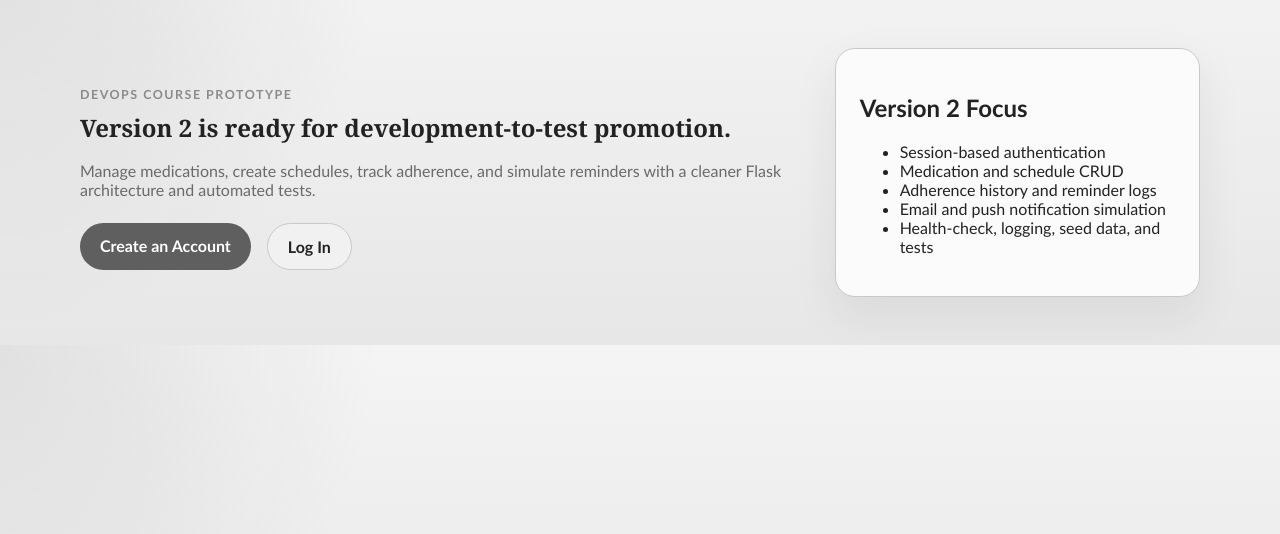
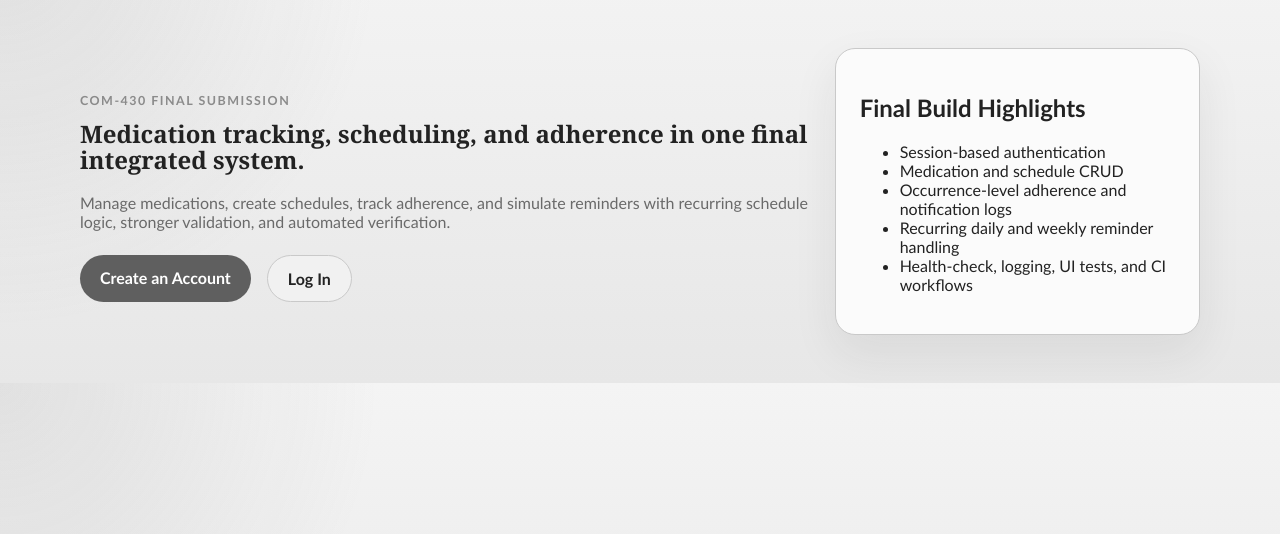
Before and after one commit to lec-stleo/COM-430-Medication-Reminder-App, a Flask app: page / in a window 1280 px wide. Shown: the part 52-586 px from the top of the page. Run offline with Flask 3, Linux system fonts and the light colour scheme.

Commit message:
Refresh final submission UI copy

```diff
--- a/backend/app/templates/index.html
+++ b/backend/app/templates/index.html
@@ -1,16 +1,16 @@
 {% extends "base.html" %}
 
-{% block title %}Medication Reminder System V2{% endblock %}
+{% block title %}Medication Reminder System | Final Submission{% endblock %}
 {% block page_id %}landing{% endblock %}
 
 {% block content %}
 <section class="hero">
     <div class="hero-copy">
-        <p class="eyebrow">DevOps Course Prototype</p>
-        <h1>Version 2 is ready for development-to-test promotion.</h1>
+        <p class="eyebrow">COM-430 Final Submission</p>
+        <h1>Medication tracking, scheduling, and adherence in one final integrated system.</h1>
         <p class="muted">
             Manage medications, create schedules, track adherence, and simulate reminders
-            with a cleaner Flask architecture and automated tests.
+            with recurring schedule logic, stronger validation, and automated verification.
         </p>
         <div class="button-row">
             <a class="button primary" href="{{ url_for('pages.register_page') }}">Create an Account</a>
@@ -18,13 +18,13 @@
         </div>
     </div>
     <article class="hero-card">
-        <h2>Version 2 Focus</h2>
+        <h2>Final Build Highlights</h2>
         <ul class="feature-list">
             <li>Session-based authentication</li>
             <li>Medication and schedule CRUD</li>
-            <li>Adherence history and reminder logs</li>
-            <li>Email and push notification simulation</li>
-            <li>Health-check, logging, seed data, and tests</li>
+            <li>Occurrence-level adherence and notification logs</li>
+            <li>Recurring daily and weekly reminder handling</li>
+            <li>Health-check, logging, UI tests, and CI workflows</li>
         </ul>
     </article>
 </section>
--- a/backend/app/templates/login.html
+++ b/backend/app/templates/login.html
@@ -1,6 +1,6 @@
 {% extends "base.html" %}
 
-{% block title %}Login | Medication Reminder System V2{% endblock %}
+{% block title %}Login | Medication Reminder System{% endblock %}
 {% block page_id %}login{% endblock %}
 
 {% block content %}
--- a/backend/app/templates/register.html
+++ b/backend/app/templates/register.html
@@ -1,6 +1,6 @@
 {% extends "base.html" %}
 
-{% block title %}Register | Medication Reminder System V2{% endblock %}
+{% block title %}Register | Medication Reminder System{% endblock %}
 {% block page_id %}register{% endblock %}
 
 {% block content %}
```
